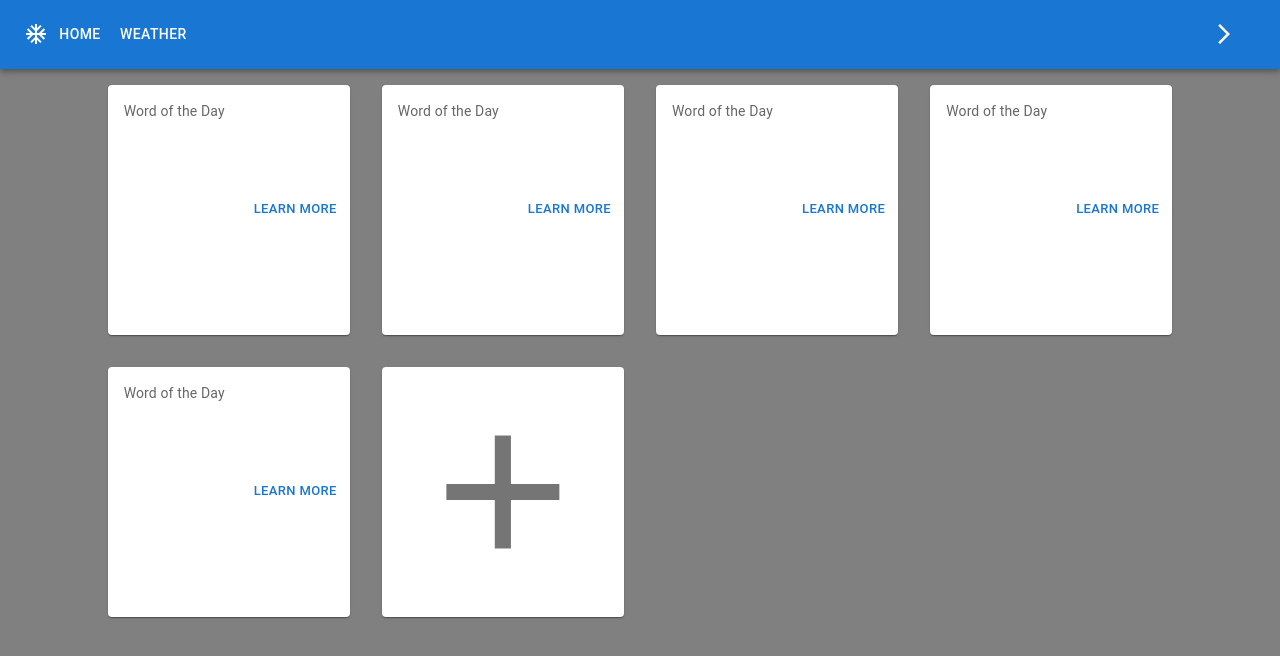
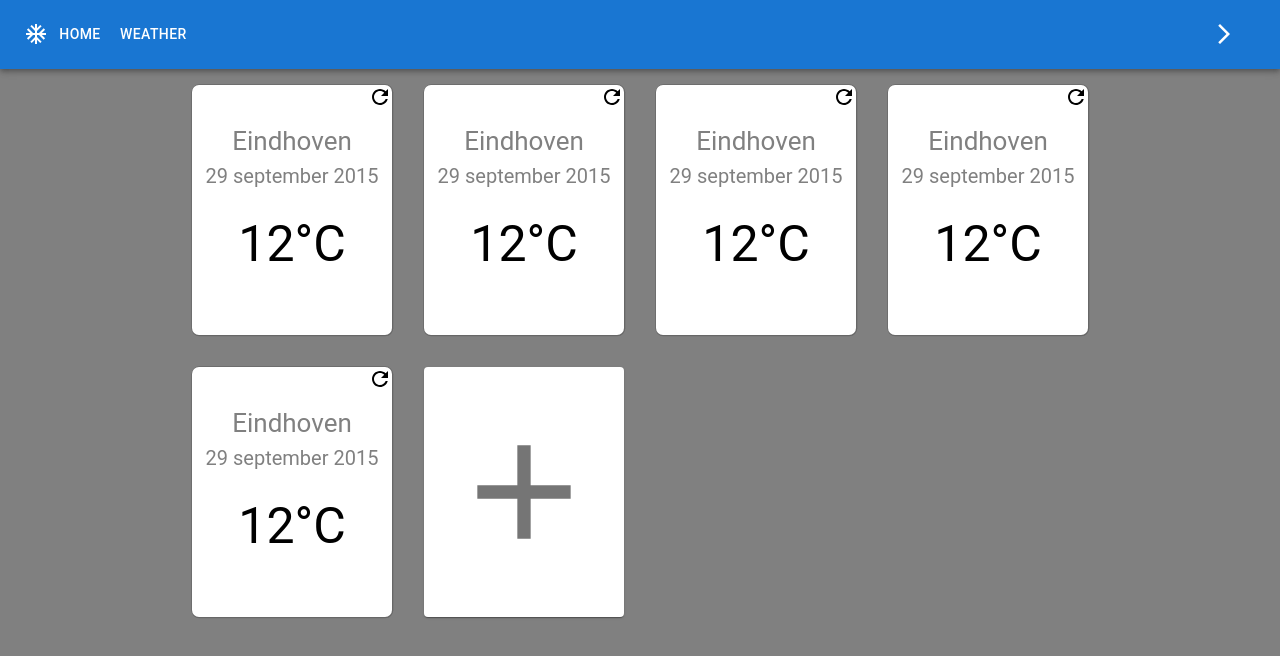
Before and after one commit to AskardGO/codica, a React (Create React App) app: page /weather in a window 1280 px wide. Shown: the top 656 px of the page. Built offline with nearby package versions, Linux system fonts and the light colour scheme.

Commit message:
update weather card

```diff
--- a/src/Pages/Weather/Card/Card.module.sass
+++ b/src/Pages/Weather/Card/Card.module.sass
@@ -1,3 +1,39 @@
-.container
+.card
   display: flex
+  flex-direction: column
+  align-items: center
   margin: 1rem
+  min-width: 200px
+  min-height: 250px
+  background-color: #fff
+  border-radius: 7px
+  box-shadow: 0.3px 0.3px 0.3px 1px rgba(0, 0, 0, 0.2)
+  font-family: 'Roboto', sans-serif
+
+  &Tools
+    display: flex
+    justify-content: flex-end
+    height: 10%
+    width: 100%
+    border-radius: 7px
+
+  &City
+    color: gray
+    font-size: 26px
+    padding-top: 1rem
+
+  &Date
+    color: gray
+    font-size: 20px
+    line-height: 40px
+
+  &Sun
+    display: inline
+    margin-left: 35px
+    width: 30px
+    height: 30px
+    background: #FFC107
+    border-radius: 50%
+
+  &Temp
+    font-size: 50px
--- a/src/Pages/Weather/Card/index.tsx
+++ b/src/Pages/Weather/Card/index.tsx
@@ -1,22 +1,23 @@
 import React from 'react';
 import {Card, CardContent, CardActions, Typography, Button} from "@mui/material";
+import RefreshIcon from '@mui/icons-material/Refresh';
 
 import styles from './Card.module.sass'
 
-type Props = {
-
-};
+type Props = {};
 export const WeatherCard = () => {
     return (
-        <Card className={styles.container} sx={{ minWidth: 200, minHeight: 250 }}>
-            <CardContent>
-                <Typography sx={{ fontSize: 14 }} color="text.secondary" gutterBottom>
-                    Word of the Day
-                </Typography>
-            </CardContent>
-            <CardActions>
-                <Button size="small">Learn More</Button>
-            </CardActions>
-        </Card>
+        <div className={styles.card}>
+            <div className={styles.cardTools}>
+                <RefreshIcon/>
+            </div>
+            <div className={styles.cardCity}>Eindhoven</div>
+            <div className={styles.cardDate}>29 september 2015</div>
+            <div className="weather">
+                <div className={styles.cardSun}> </div>
+                <div className={styles.cardTemp}>12°C</div>
+            </div>
+        </div>
+
     );
 };
```
